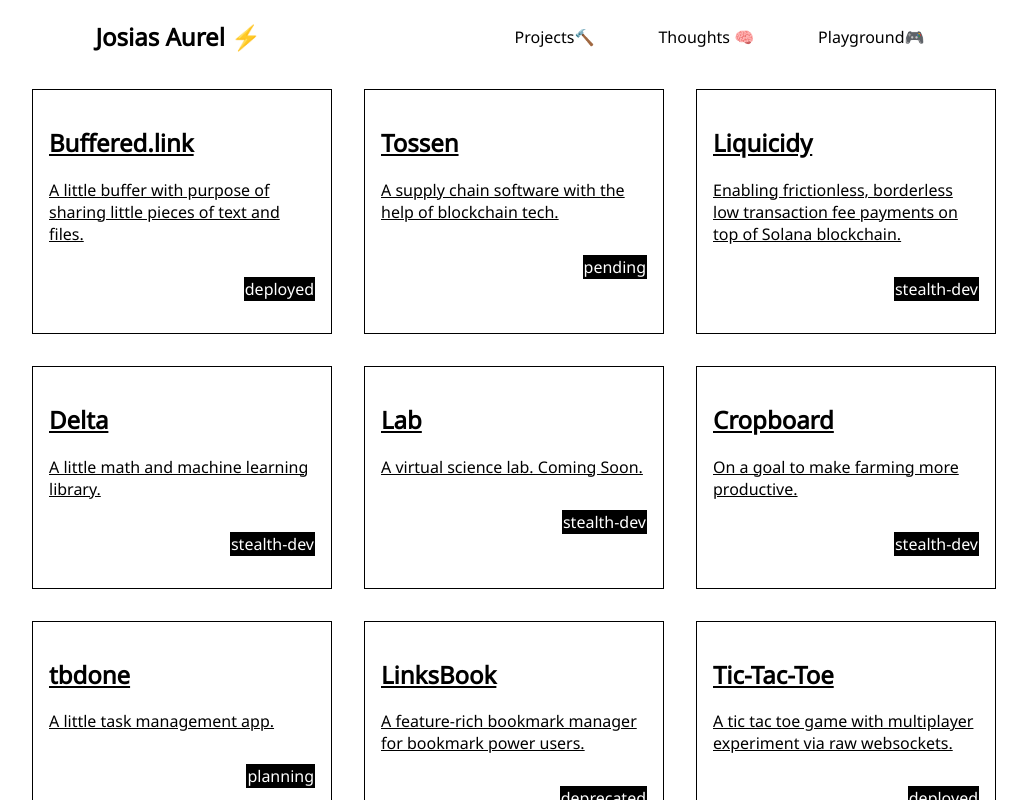
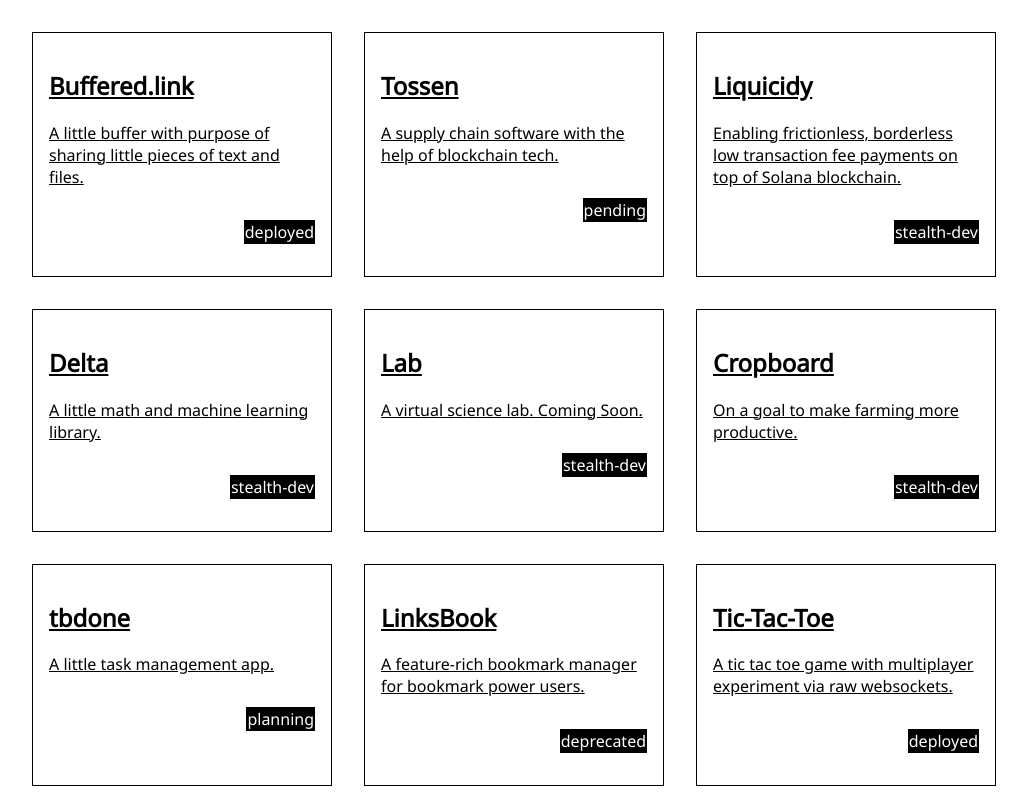
Before and after one commit to JosiasAurel/webspace, a Next.js app: page /projects in a window 1280 px wide. Shown: the top 800 px of the page, without its empty margins (126-1153 px from the left). Built offline with nearby package versions, Linux system fonts and the light colour scheme.

Commit message:
remove Header content and add moon&sun icon

```diff
--- a/components/Header.tsx
+++ b/components/Header.tsx
@@ -6,21 +6,7 @@
 
     return (
         <header className={styles.header}>
-            <Link href="/">
-                <h2>Josias Aurel ⚡</h2>
-            </Link>
-            <nav>
-                <Link href="/projects">
-                    <a>Projects🔨</a>
-                </Link>
-                <Link href="/thoughts">
-                    <a>Thoughts 🧠</a>
-                </Link>
-                <Link href="/playground">
-                    <a>Playground🎮</a>
-                </Link>
-            </nav>
-        </header>
+        </header >
     )
 }
 
--- a/pages/index.tsx
+++ b/pages/index.tsx
@@ -64,7 +64,7 @@
                     <div>
                         {work.map(item => {
                             return (
-                                <span>
+                                <span key={item.name}>
                                     <a target="_blank" href={item.url}>{item.name}</a> <p> — {item.description}</p>
                                 </span>
                             )
```
Also changed, not shown: public/moon.svg (added), public/sun.svg (added).
